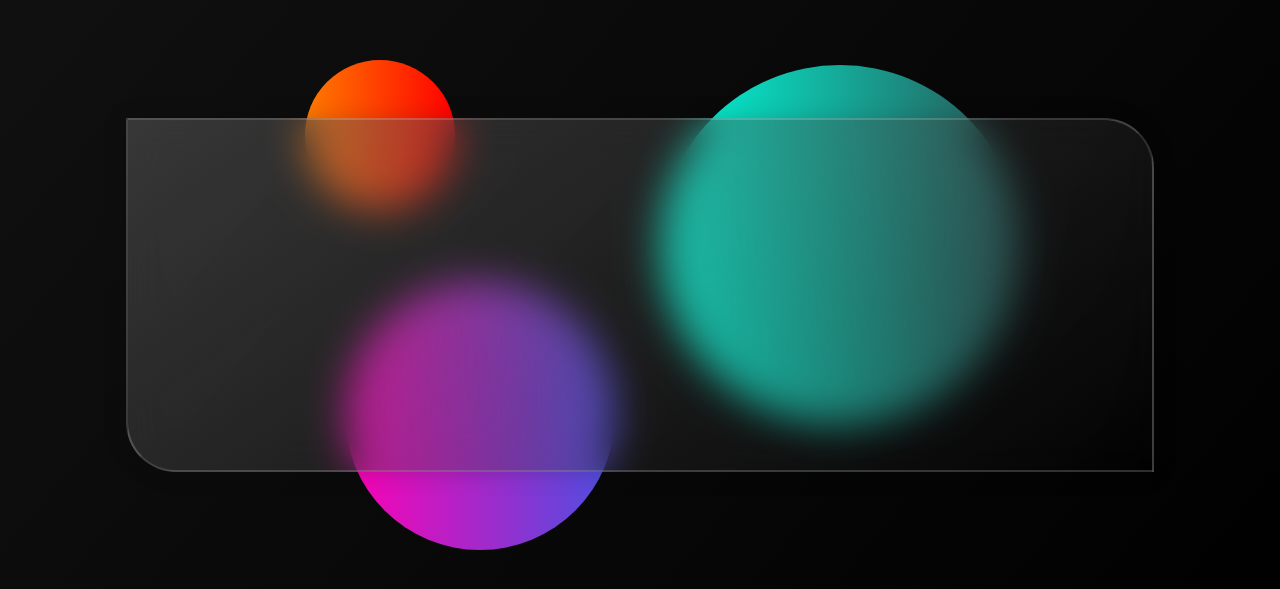
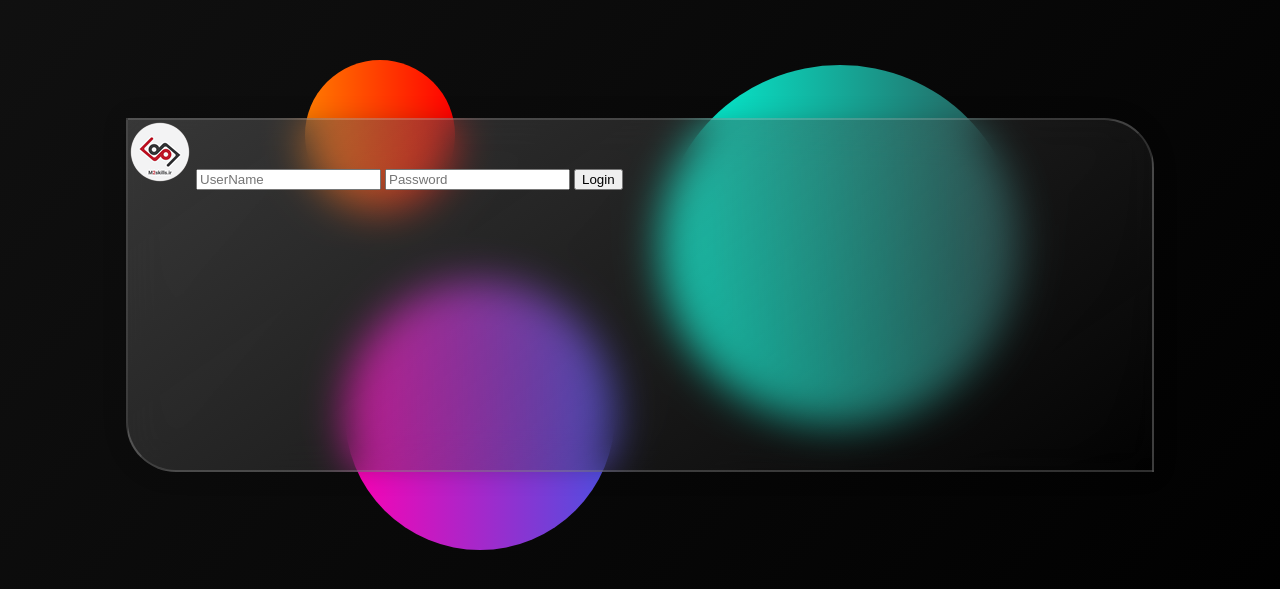
Before and after one commit to mohammad-zolghadr/Glass-Morphism, a plain HTML site: page index.html in a window 1280 px wide. Shown: the part 105-694 px from the top of the page. Drawn offline with Linux system fonts and the light colour scheme.

Commit message:
input added

```diff
--- a/index.html
+++ b/index.html
@@ -8,11 +8,16 @@
 
 	<body>
 
-
 		<div id="cardKeeper">
-			<div id="card"></div>
+			<div id="card">
+				<div id="form">
+					<img id="logo" src="/image/favIcon01.png" alt="m2ksills logo">
+					<input id="user-name" type="text" placeholder="UserName">
+					<input id="password" type="password" placeholder="Password">
+					<button id="login" type="submit">Login</button>
+				</div>
+			</div>
 		</div>
-
 
 	<div class="circle circle1"></div>
 	<div class="circle circle2"></div>
```
